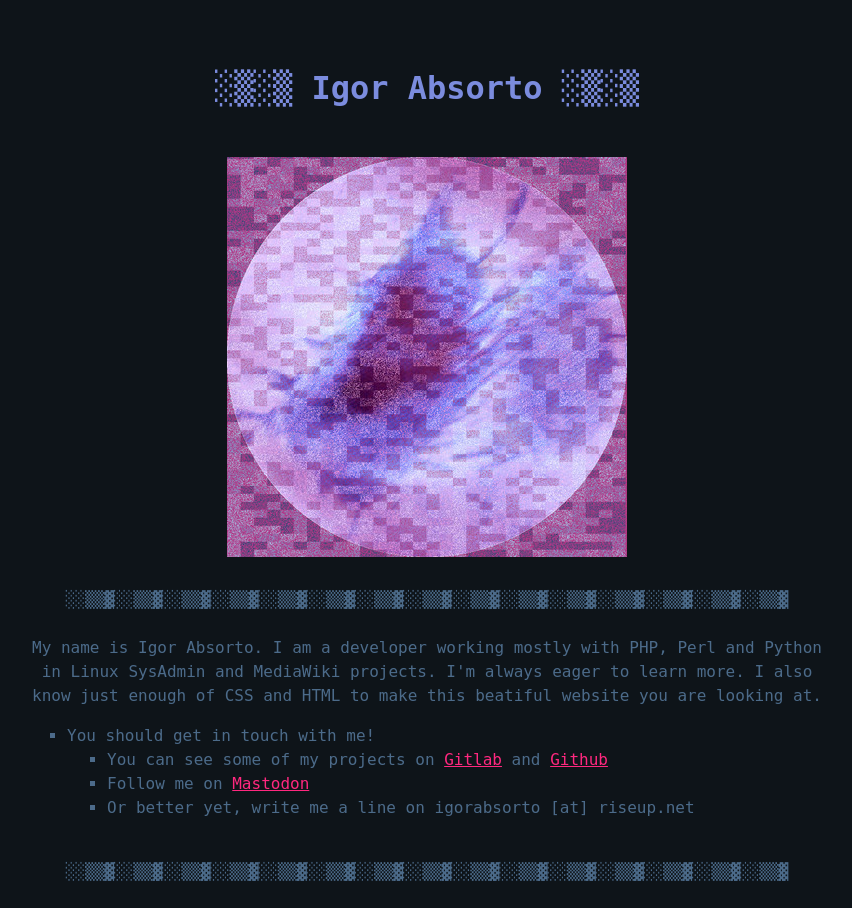
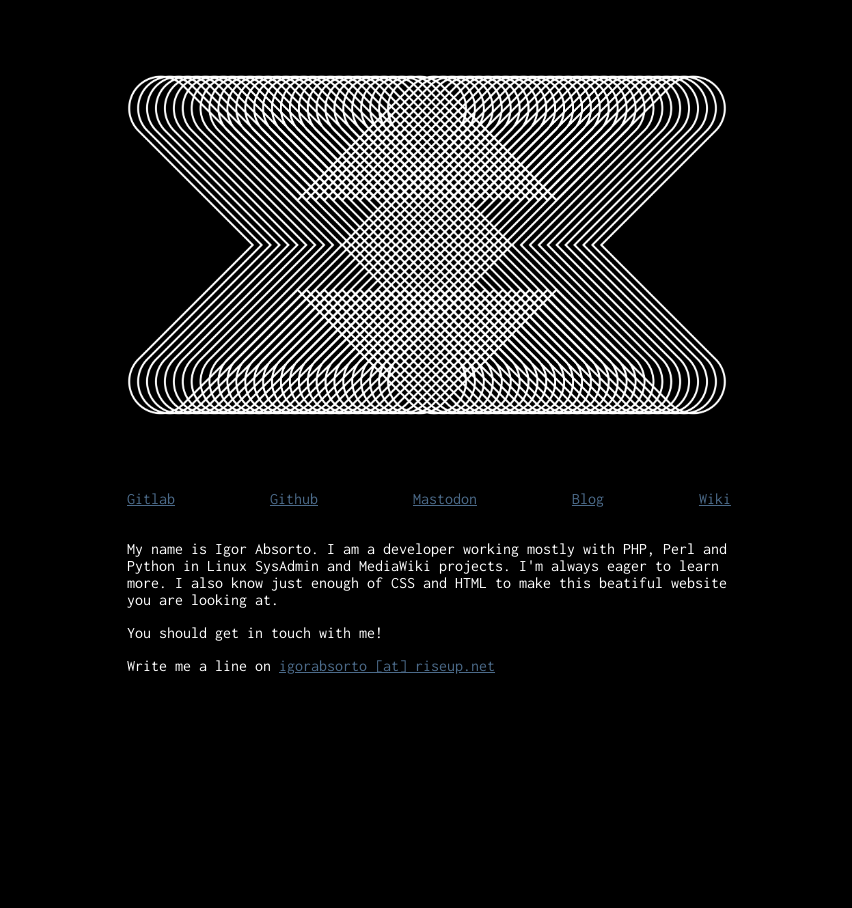
Before and after one commit to absort0/absorto-home, a plain HTML site: page index.html in a window 1280 px wide. Shown: the whole page, without its empty margins (213-1065 px from the left). After the commit the page ends 800 px from the top, so only its background shows below. Drawn offline with Linux system fonts and the light colour scheme.

Commit message:
update website style

```diff
--- a/index.html
+++ b/index.html
@@ -2,34 +2,32 @@
 <html>
   <head>
     <meta charset="UTF-8">
-    <link href="/style.css" rel="stylesheet" type="text/css" media="all">
+    <meta name="description" content="Igor Absorto is a backend developer.">
+    <meta name="viewport" content="width=device-width, initial-scale=1.0">
+    <meta name="keywords" content="PHP, Git, Python, Linux, Mediawiki, Perl, Markdown, Software, Developer">
+    <title>igor absorto - absorto.dev</title>
+    <link href="style.css" rel="stylesheet" type="text/css" media="all"><link href="https://fonts.googleapis.com/css?family=Inconsolata&display=swap" rel="stylesheet">
+    <link href="https://fonts.googleapis.com/css?family=Oxanium:800&display=swap" rel="stylesheet">
   </head>
-  <title>░▒▒ Igor Absorto ▒▒░</title>
   <body>
-      <div class="center">
-        <h1>░▒░▒ Igor Absorto ░▒░▒</h1>
+      <div id="content">
+      <div class="container">
+      <header>
+      <img id="logo" src="logo.png" alt="Igor Absorto">
+      </header>
+      <main>
         <br>
-        <img src="70cab4ec081b1b42.jpg">
-        <br>
-        <br>
-           ░░▒▒▓░░▒▒▓░░▒▒▓░░▒▒▓░░▒▒▓░░▒▒▓░░▒▒▓░░▒▒▓░░▒▒▓░░▒▒▓░░▒▒▓░░▒▒▓░░▒▒▓░░▒▒▓░░▒▒▓
-        <br>
-        <br>
-        My name is Igor Absorto. I am a developer working mostly with PHP, Perl and Python in Linux SysAdmin and MediaWiki projects.
-	I'm always eager to learn more. I also know just enough of CSS and HTML to make this beatiful website you are looking at.
-        <br>
-         <ul>
-          <li> You should get in touch with me!
-	  <ul>
-		  <li> You can see some of my projects on <a href="https://gitlab.com/absorto" target="_blank">Gitlab</a> and <a href="https://github.com/absort0" target="_blank">Github</a> </li>
-          <li> Follow me on <a href="https://freeradical.zone/@absor70" target="_blank">Mastodon</a> </li>
-          <li> Or better yet, write me a line on igorabsorto [at] riseup.net</li>
-	  </ul>
-	  </li>
-        </ul>
-        <br>
-               ░░▒▒▓░░▒▒▓░░▒▒▓░░▒▒▓░░▒▒▓░░▒▒▓░░▒▒▓░░▒▒▓░░▒▒▓░░▒▒▓░░▒▒▓░░▒▒▓░░▒▒▓░░▒▒▓░░▒▒▓
-	 </div>
-	<br>
+        <ul><li><a href="https://gitlab.com/absorto" target="_blank">Gitlab</a></li>
+        <li><a href="https://github.com/absort0" target="_blank">Github</a></li>
+        <li><a href="https://freeradical.zone/@absor70" target="_blank">Mastodon</a></li>
+        <li><a href="" target="_blank">Blog</a></li>
+        <li><a href="" target="_blank">Wiki</a></li></ul>
+        <p>My name is Igor Absorto. I am a developer working mostly with PHP, Perl and Python in Linux SysAdmin and MediaWiki projects.
+	I'm always eager to learn more. I also know just enough of CSS and HTML to make this beatiful website you are looking at.</p>
+          <p>You should get in touch with me! </p>
+          <p>Write me a line on <u>igorabsorto [at] riseup.net</u></p>
+      </main>
+      </div>
+    </div>
   </body>
 </html>
--- a/style.css
+++ b/style.css
@@ -1,55 +1,88 @@
 body {
-  background: #0E1419;
-  color: #4C6B8A;
-  font-family: mono;
-  margin: 0 auto;
-  max-width: 50em;
-  max-height: 80em;
-  line-height: 1.5;
-  overflow-x: hidden;
-  overflow-y: auto;
+    background: #000;
+    color: #fff;
+    font-family: 'Inconsolata', monospace;
+    overflow-x: hidden;
+    overflow-y: auto;
 }
 
-h1,
-h2,
-strong {
-  color: #7B8CDE;
-  margin-top: 1em;
-  padding-top: 1em;
-  text-align: center;
+body header #logo {
+    display: block;
+    width: 600px;
+    text-align: center;
 }
 
+body header #logo img {
+    width: 100%;
+}
+
+
+h1 {
+    margin-top: 1em;
+    text-transform: uppercase;
+    font-size: 2em;
+    font-family: 'Oxanium', cursive;
+}
+
+
 a {
-  color: #FF287F;
-  transition-duration: 200ms;
-  transition-timing-function: ease-out;
-  transition-property: font-size;
+    color: #4c6b8a;
+    text-decoration: underline;
 }
 
 a:hover {
+    text-decoration: none;
+}
 
-      font-size: 16px;
+#center {
+    text-align: center;
+}
+
+#content {
+    position: relative;
+    display: flex;
+    flex-direction: column;
+    justify-content: flex-start;
+    align-content: flex-start;
+    margin: 0% auto;
+    width: 100%;
+}
+
+.container {
+    display: flex;
+    flex-direction: column;
+    justify-content: center;
+    align-items: flex-start;
+    margin: 0 auto;
+    width: 60%;
+    max-width: 600px;
+    padding: 2%;
 }
 
 ul {
-    text-align: left;
+    text-align: justify;
     list-style-type: square;
+    padding-left: 0px;
 }
 
-.center {
-  display: block;
-  margin-left: auto;
-  margin-right: auto;
-  text-align:center;
+ul:after {
+    content: "";
+    display: inline-block;
+    width: 100%;
 }
 
-.center img{
-  transition: linear 0.2s;
-
+ul:before {
+    content: "";
+    display: block;
 }
 
+li {
+    display: inline-block;
+    margin-right: -.25em;
+    position: relative;
+}
 
-.center img:hover{
-  filter: hue-rotate(270deg);
-  transform: translateY(-2pt);
+u {
+    color: #4c6b8a;
+    text-decoration: underline;
 }
```
Also changed, not shown: 70cab4ec081b1b42.jpg (deleted), logo.png (added).
